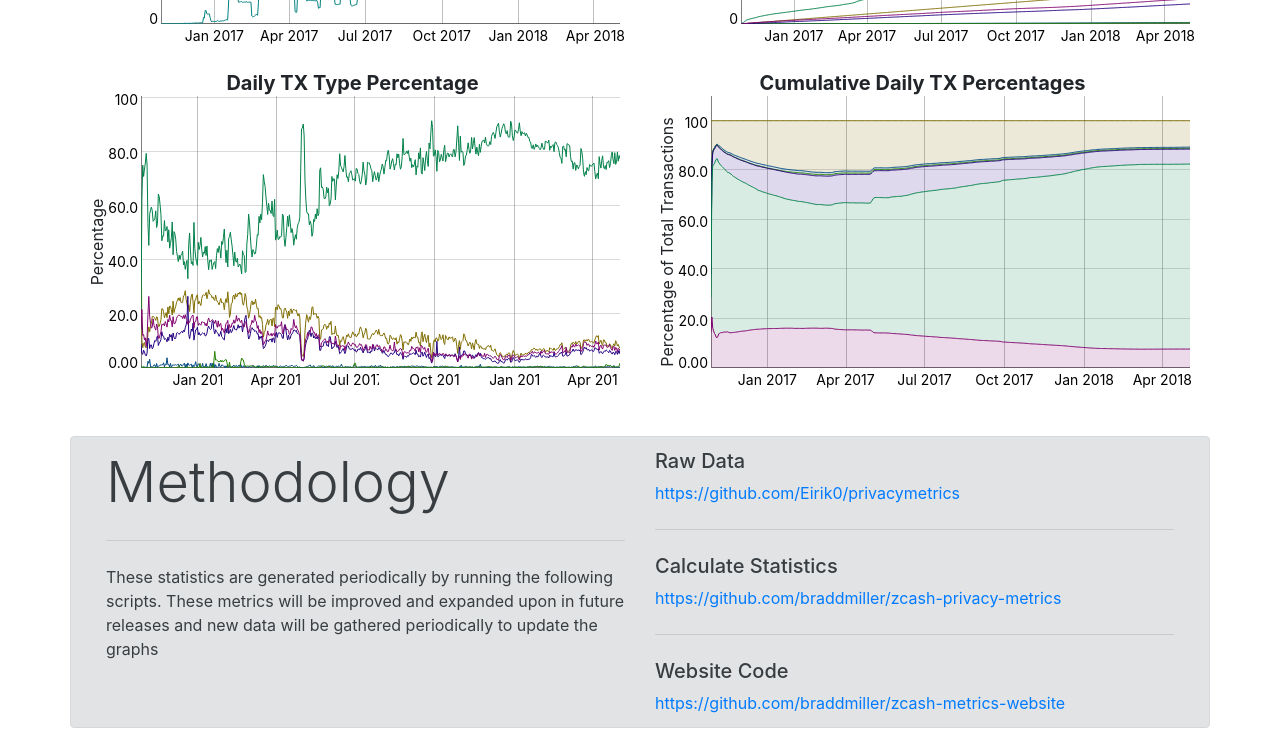
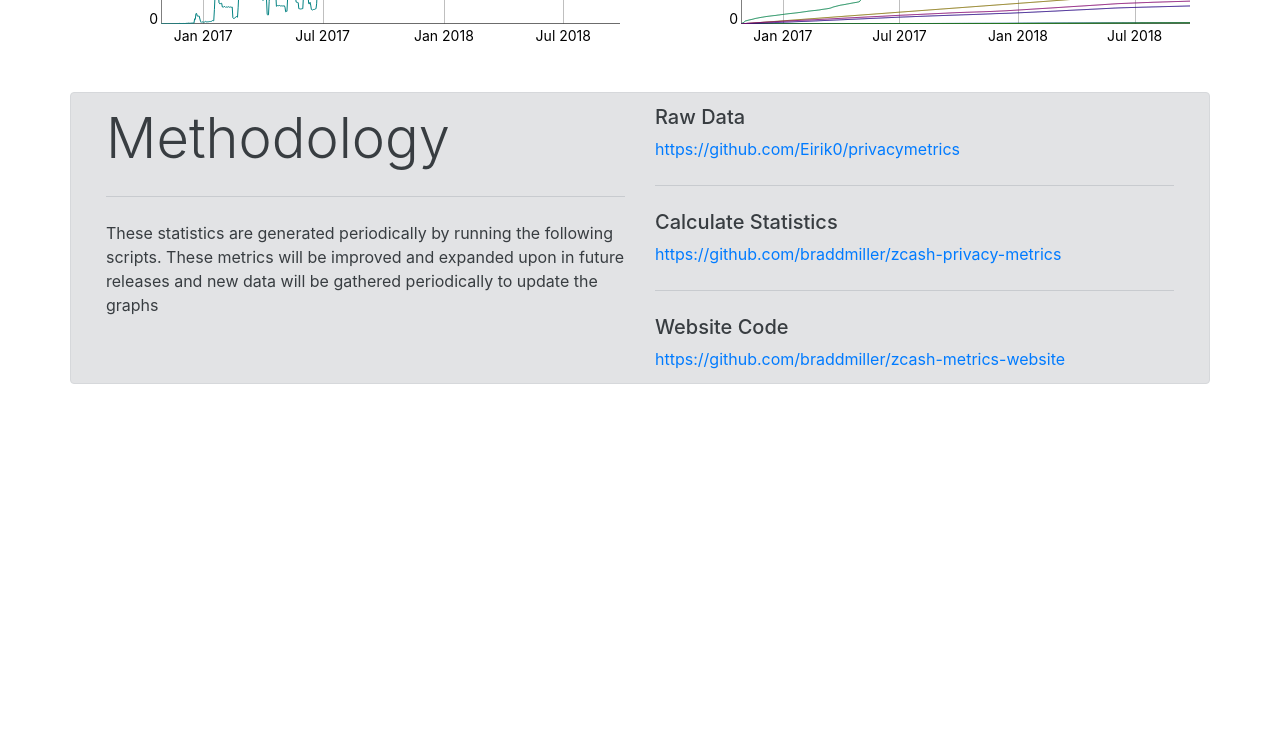
Before and after one commit to braddmiller/zcash-metrics-website, a plain HTML site: page index.html in a window 1280 px wide. Shown: the part 706-1450 px from the top of the page. After the commit the page ends 1106 px from the top, so only its background shows below. Drawn offline with nearby package versions, Linux system fonts and the light colour scheme.

Commit message:
update graphs and data

```diff
--- a/data/cumulative_tx_types.csv
+++ b/data/cumulative_tx_types.csv
@@ -551,4 +551,149 @@ blockDate,coingen,mixed,shielded,shielding,unshielded,unshielding
 2018-04-30,315380.0,13826.0,9451.0,178629.0,2205592.0,225559.0
 2018-05-01,315952.0,13848.0,9485.0,179054.0,2210623.0,226037.0
 2018-05-02,316527.0,13872.0,9540.0,179448.0,2216445.0,226559.0
-2018-05-03,316567.0,13874.0,9550.0,179484.0,2216870.0,226594.0
+2018-05-03,317105.0,13891.0,9594.0,179873.0,2223231.0,227068.0
+2018-05-04,317663.0,13918.0,9627.0,180269.0,2229156.0,227595.0
+2018-05-05,318239.0,13935.0,9673.0,180663.0,2235709.0,228125.0
+2018-05-06,318819.0,13955.0,9701.0,181071.0,2240776.0,228627.0
+2018-05-07,319391.0,13982.0,9744.0,181493.0,2245767.0,229155.0
+2018-05-08,319949.0,14012.0,9792.0,181874.0,2251154.0,229679.0
+2018-05-09,320536.0,14018.0,9824.0,182244.0,2255309.0,230153.0
+2018-05-10,321102.0,14031.0,9859.0,182627.0,2259879.0,230637.0
+2018-05-11,321668.0,14071.0,9890.0,183006.0,2264722.0,231113.0
+2018-05-12,322250.0,14083.0,9921.0,183413.0,2274004.0,231615.0
+2018-05-13,322815.0,14094.0,9964.0,183798.0,2279662.0,232120.0
+2018-05-14,323396.0,14119.0,10007.0,184196.0,2291798.0,232636.0
+2018-05-15,323970.0,14170.0,10060.0,184595.0,2304386.0,233195.0
+2018-05-16,324537.0,14186.0,10102.0,184966.0,2318996.0,233732.0
+2018-05-17,325118.0,14216.0,10141.0,185367.0,2329433.0,234325.0
+2018-05-18,325694.0,14255.0,10174.0,185752.0,2336689.0,234864.0
+2018-05-19,326256.0,14287.0,10204.0,186130.0,2342778.0,235419.0
+2018-05-20,326836.0,14317.0,10237.0,186531.0,2348189.0,235994.0
+2018-05-21,327404.0,14360.0,10274.0,186898.0,2354539.0,236463.0
+2018-05-22,327968.0,14405.0,10325.0,187314.0,2362595.0,236954.0
+2018-05-23,328553.0,14427.0,10372.0,187734.0,2373136.0,237418.0
+2018-05-24,329112.0,14455.0,10411.0,188157.0,2382658.0,237904.0
+2018-05-25,329695.0,14479.0,10454.0,188612.0,2388035.0,238428.0
+2018-05-26,330259.0,14508.0,10491.0,189038.0,2392090.0,239002.0
+2018-05-27,330835.0,14518.0,10511.0,189480.0,2396390.0,239500.0
+2018-05-28,331416.0,14534.0,10537.0,189848.0,2400906.0,239960.0
+2018-05-29,331981.0,14556.0,10572.0,190321.0,2405902.0,240449.0
+2018-05-30,332543.0,14575.0,10604.0,190671.0,2413376.0,240921.0
+2018-05-31,333135.0,14588.0,10624.0,191013.0,2420239.0,241399.0
+2018-06-01,333700.0,14622.0,10662.0,191340.0,2428800.0,241878.0
+2018-06-02,334280.0,14643.0,10676.0,191676.0,2436886.0,242405.0
+2018-06-03,334852.0,14658.0,10698.0,192003.0,2445391.0,242886.0
+2018-06-04,335422.0,14681.0,10735.0,192321.0,2454973.0,243364.0
+2018-06-05,336000.0,14700.0,10762.0,192587.0,2464742.0,243755.0
+2018-06-06,336572.0,14728.0,10776.0,192877.0,2474704.0,244148.0
+2018-06-07,337152.0,14736.0,10800.0,193187.0,2483622.0,244557.0
+2018-06-08,337723.0,14755.0,10815.0,193444.0,2492673.0,244888.0
+2018-06-09,338302.0,14766.0,10826.0,193701.0,2500969.0,245249.0
+2018-06-10,338869.0,14785.0,10837.0,193962.0,2510375.0,245605.0
+2018-06-11,339445.0,14802.0,10857.0,194255.0,2519197.0,245982.0
+2018-06-12,340022.0,14825.0,10882.0,194506.0,2527989.0,246331.0
+2018-06-13,340588.0,14879.0,10899.0,194752.0,2537027.0,246681.0
+2018-06-14,341170.0,14920.0,10912.0,194984.0,2545537.0,246997.0
+2018-06-15,341736.0,14938.0,10928.0,195227.0,2553912.0,247313.0
+2018-06-16,342307.0,14954.0,10956.0,195463.0,2561615.0,247613.0
+2018-06-17,342885.0,14962.0,10971.0,195665.0,2569565.0,247895.0
+2018-06-18,343454.0,14974.0,10988.0,195887.0,2578319.0,248196.0
+2018-06-19,344029.0,14994.0,11015.0,196103.0,2586713.0,248496.0
+2018-06-20,344607.0,15008.0,11030.0,196351.0,2595204.0,248816.0
+2018-06-21,345186.0,15028.0,11061.0,196571.0,2603570.0,249148.0
+2018-06-22,345754.0,15047.0,11094.0,196789.0,2612507.0,249517.0
+2018-06-23,346322.0,15058.0,11110.0,197005.0,2620868.0,249824.0
+2018-06-24,346897.0,15081.0,11143.0,197227.0,2629094.0,250139.0
+2018-06-25,347464.0,15095.0,11183.0,197452.0,2635614.0,250451.0
+2018-06-26,348053.0,15114.0,11217.0,197664.0,2637661.0,250716.0
+2018-06-27,348611.0,15132.0,11236.0,197893.0,2640402.0,251019.0
+2018-06-28,349202.0,15161.0,11256.0,198117.0,2643054.0,251332.0
+2018-06-29,349752.0,15179.0,11274.0,198327.0,2645724.0,251628.0
+2018-06-30,350346.0,15198.0,11297.0,198546.0,2655421.0,251929.0
+2018-07-01,350923.0,15207.0,11324.0,198739.0,2657828.0,252169.0
+2018-07-02,351488.0,15224.0,11364.0,198937.0,2660558.0,252433.0
+2018-07-03,352059.0,15247.0,11387.0,199139.0,2663185.0,252696.0
+2018-07-04,352633.0,15265.0,11420.0,199352.0,2665775.0,253002.0
+2018-07-05,353202.0,15284.0,11443.0,199553.0,2668186.0,253291.0
+2018-07-06,353778.0,15299.0,11463.0,199756.0,2670501.0,253565.0
+2018-07-07,354344.0,15329.0,11601.0,199979.0,2672773.0,253874.0
+2018-07-08,354914.0,15351.0,11834.0,200199.0,2675370.0,254169.0
+2018-07-09,355497.0,15366.0,12034.0,200447.0,2678270.0,254512.0
+2018-07-10,356057.0,15395.0,12374.0,200680.0,2681421.0,254807.0
+2018-07-11,356635.0,15426.0,12655.0,200910.0,2690096.0,255111.0
+2018-07-12,357216.0,15444.0,12769.0,201118.0,2698414.0,255395.0
+2018-07-13,357796.0,15465.0,12806.0,201323.0,2707723.0,255663.0
+2018-07-14,358363.0,15490.0,12830.0,201521.0,2716868.0,255939.0
+2018-07-15,358936.0,15502.0,12850.0,201735.0,2725787.0,256239.0
+2018-07-16,359512.0,15517.0,12874.0,201952.0,2734195.0,256531.0
+2018-07-17,360086.0,15539.0,12900.0,202168.0,2741968.0,256854.0
+2018-07-18,360664.0,15562.0,12932.0,202379.0,2752450.0,257156.0
+2018-07-19,361233.0,15569.0,12966.0,202579.0,2761713.0,257421.0
+2018-07-20,361807.0,15581.0,12987.0,202786.0,2770776.0,257717.0
+2018-07-21,362380.0,15588.0,13007.0,203001.0,2776149.0,257973.0
+2018-07-22,362958.0,15604.0,13033.0,203207.0,2779222.0,258265.0
+2018-07-23,363537.0,15623.0,13058.0,203418.0,2783327.0,258547.0
+2018-07-24,364103.0,15642.0,13105.0,203588.0,2788406.0,258861.0
+2018-07-25,364670.0,15659.0,13126.0,203786.0,2792573.0,259170.0
+2018-07-26,365244.0,15682.0,13156.0,204073.0,2796669.0,259540.0
+2018-07-27,365806.0,15707.0,13168.0,204338.0,2800257.0,259879.0
+2018-07-28,366383.0,15728.0,13178.0,204572.0,2803255.0,260172.0
+2018-07-29,366963.0,15759.0,13204.0,204801.0,2806265.0,260463.0
+2018-07-30,367534.0,15777.0,13221.0,204995.0,2809845.0,260722.0
+2018-07-31,368112.0,15796.0,13258.0,205186.0,2813049.0,260968.0
+2018-08-01,368688.0,15815.0,13265.0,205353.0,2816417.0,261206.0
+2018-08-02,369264.0,15832.0,13274.0,205540.0,2819128.0,261455.0
+2018-08-03,369833.0,15860.0,13286.0,205722.0,2825911.0,261680.0
+2018-08-04,370400.0,15868.0,13293.0,205901.0,2827906.0,261885.0
+2018-08-05,370986.0,15882.0,13301.0,206080.0,2829976.0,262091.0
+2018-08-06,371545.0,15895.0,13314.0,206252.0,2832699.0,262311.0
+2018-08-07,372129.0,15914.0,13332.0,206449.0,2835696.0,262569.0
+2018-08-08,372699.0,15931.0,13335.0,206647.0,2838477.0,262833.0
+2018-08-09,373268.0,15944.0,13345.0,206861.0,2840953.0,263111.0
+2018-08-10,373834.0,15986.0,13352.0,207068.0,2843509.0,263324.0
+2018-08-11,374419.0,15994.0,13360.0,207361.0,2845801.0,263605.0
+2018-08-12,374997.0,16006.0,13368.0,207642.0,2848008.0,263859.0
+2018-08-13,375558.0,16019.0,13376.0,207829.0,2850620.0,264106.0
+2018-08-14,376133.0,16033.0,13386.0,208021.0,2853567.0,264332.0
+2018-08-15,376709.0,16054.0,13404.0,208210.0,2856279.0,264575.0
+2018-08-16,377276.0,16066.0,13407.0,208393.0,2858651.0,264789.0
+2018-08-17,377853.0,16084.0,13422.0,208571.0,2861265.0,265020.0
+2018-08-18,378430.0,16102.0,13425.0,208780.0,2863271.0,265239.0
+2018-08-19,378997.0,16122.0,13432.0,208974.0,2865322.0,265479.0
+2018-08-20,379570.0,16151.0,13438.0,209156.0,2867653.0,265699.0
+2018-08-21,380155.0,16178.0,13446.0,209370.0,2870298.0,265948.0
+2018-08-22,380718.0,16196.0,13450.0,209562.0,2872550.0,266186.0
+2018-08-23,381300.0,16224.0,13455.0,209740.0,2875038.0,266430.0
+2018-08-24,381864.0,16241.0,13477.0,209955.0,2877216.0,266679.0
+2018-08-25,382434.0,16250.0,13495.0,210185.0,2879370.0,266921.0
+2018-08-26,383015.0,16265.0,13497.0,210378.0,2881287.0,267154.0
+2018-08-27,383590.0,16292.0,13518.0,210562.0,2883880.0,267402.0
+2018-08-28,384163.0,16335.0,13556.0,210745.0,2886899.0,267692.0
+2018-08-29,384732.0,16351.0,13565.0,210946.0,2889338.0,267960.0
+2018-08-30,385304.0,16389.0,13588.0,211127.0,2891955.0,268186.0
+2018-08-31,385888.0,16421.0,13598.0,211304.0,2895090.0,268401.0
+2018-09-01,386457.0,16439.0,13608.0,211513.0,2897535.0,268627.0
+2018-09-02,387035.0,16456.0,13614.0,211711.0,2899968.0,268845.0
+2018-09-03,387606.0,16471.0,13622.0,211905.0,2902603.0,269069.0
+2018-09-04,388179.0,16495.0,13629.0,212110.0,2907713.0,269299.0
+2018-09-05,388752.0,16509.0,13640.0,212301.0,2910481.0,269525.0
+2018-09-06,389324.0,16525.0,13660.0,212517.0,2913145.0,269760.0
+2018-09-07,389888.0,16541.0,13668.0,212713.0,2915815.0,269984.0
+2018-09-08,390476.0,16563.0,13692.0,212920.0,2918556.0,270231.0
+2018-09-09,391052.0,16577.0,13710.0,213119.0,2921098.0,270464.0
+2018-09-10,391621.0,16603.0,13720.0,213339.0,2923597.0,270712.0
+2018-09-11,392192.0,16621.0,13730.0,213557.0,2926407.0,270947.0
+2018-09-12,392775.0,16637.0,13735.0,213811.0,2929382.0,271212.0
+2018-09-13,393342.0,16654.0,13747.0,214037.0,2932335.0,271493.0
+2018-09-14,393922.0,16675.0,13756.0,214247.0,2935023.0,271747.0
+2018-09-15,394494.0,16698.0,13772.0,214451.0,2937400.0,271978.0
+2018-09-16,395067.0,16720.0,13785.0,214628.0,2939537.0,272198.0
+2018-09-17,395644.0,16731.0,13795.0,214842.0,2942167.0,272417.0
+2018-09-18,396219.0,16748.0,13814.0,215055.0,2944944.0,272665.0
+2018-09-19,396783.0,16753.0,13833.0,215209.0,2947698.0,272856.0
+2018-09-20,397366.0,16767.0,13850.0,215420.0,2950675.0,273108.0
+2018-09-21,397939.0,16787.0,13893.0,215614.0,2954019.0,273415.0
+2018-09-22,398519.0,16802.0,13915.0,215818.0,2956656.0,273693.0
+2018-09-23,399096.0,16823.0,13930.0,216005.0,2959920.0,273922.0
+2018-09-24,399660.0,16841.0,13941.0,216198.0,2963984.0,274158.0
+2018-09-25,400028.0,16855.0,13961.0,216337.0,2966075.0,274330.0
--- a/data/daily_tx_total.csv
+++ b/data/daily_tx_total.csv
@@ -551,3 +551,148 @@ blockDate,Transactions
 2018-04-30,6980
 2018-05-01,6562
 2018-05-02,7392
+2018-05-03,8371
+2018-05-04,7466
+2018-05-05,8116
+2018-05-06,6605
+2018-05-07,6583
+2018-05-08,6928
+2018-05-09,5624
+2018-05-10,6051
+2018-05-11,6335
+2018-05-12,10816
+2018-05-13,7167
+2018-05-14,13699
+2018-05-15,14224
+2018-05-16,16143
+2018-05-17,12081
+2018-05-18,8828
+2018-05-19,7646
+2018-05-20,7030
+2018-05-21,7834
+2018-05-22,9623
+2018-05-23,12079
+2018-05-24,11057
+2018-05-25,7006
+2018-05-26,5685
+2018-05-27,5846
+2018-05-28,5967
+2018-05-29,6580
+2018-05-30,8909
+2018-05-31,8308
+2018-06-01,10004
+2018-06-02,9564
+2018-06-03,9922
+2018-06-04,11008
+2018-06-05,11050
+2018-06-06,11259
+2018-06-07,10249
+2018-06-08,10244
+2018-06-09,9515
+2018-06-10,10620
+2018-06-11,10105
+2018-06-12,10017
+2018-06-13,10271
+2018-06-14,9694
+2018-06-15,9534
+2018-06-16,8854
+2018-06-17,9035
+2018-06-18,9875
+2018-06-19,9532
+2018-06-20,9666
+2018-06-21,9548
+2018-06-22,10144
+2018-06-23,9479
+2018-06-24,9394
+2018-06-25,7678
+2018-06-26,3166
+2018-06-27,3868
+2018-06-28,3829
+2018-06-29,3762
+2018-06-30,10853
+2018-07-01,3453
+2018-07-02,3814
+2018-07-03,3709
+2018-07-04,3734
+2018-07-05,3512
+2018-07-06,3403
+2018-07-07,3538
+2018-07-08,3937
+2018-07-09,4289
+2018-07-10,4608
+2018-07-11,10099
+2018-07-12,9523
+2018-07-13,10420
+2018-07-14,10235
+2018-07-15,10038
+2018-07-16,9532
+2018-07-17,8934
+2018-07-18,11628
+2018-07-19,10338
+2018-07-20,10173
+2018-07-21,6444
+2018-07-22,4191
+2018-07-23,5221
+2018-07-24,6195
+2018-07-25,5279
+2018-07-26,5380
+2018-07-27,4791
+2018-07-28,4133
+2018-07-29,4167
+2018-07-30,4639
+2018-07-31,4275
+2018-08-01,4375
+2018-08-02,3749
+2018-08-03,7799
+2018-08-04,2961
+2018-08-05,3063
+2018-08-06,3700
+2018-08-07,4073
+2018-08-08,3833
+2018-08-09,3560
+2018-08-10,3591
+2018-08-11,3467
+2018-08-12,3340
+2018-08-13,3628
+2018-08-14,3964
+2018-08-15,3759
+2018-08-16,3351
+2018-08-17,3633
+2018-08-18,3032
+2018-08-19,3079
+2018-08-20,3341
+2018-08-21,3728
+2018-08-22,3267
+2018-08-23,3525
+2018-08-24,3245
+2018-08-25,3223
+2018-08-26,2941
+2018-08-27,3648
+2018-08-28,4146
+2018-08-29,3502
+2018-08-30,3657
+2018-08-31,4153
+2018-09-01,3477
+2018-09-02,3450
+2018-09-03,3647
+2018-09-04,6149
+2018-09-05,3783
+2018-09-06,3723
+2018-09-07,3678
+2018-09-08,3829
+2018-09-09,3582
+2018-09-10,3572
+2018-09-11,3862
+2018-09-12,4098
+2018-09-13,4056
+2018-09-14,3762
+2018-09-15,3423
+2018-09-16,3142
+2018-09-17,3661
+2018-09-18,3849
+2018-09-19,3687
+2018-09-20,4054
+2018-09-21,4481
+2018-09-22,3736
+2018-09-23,4293
+2018-09-24,5086
--- a/data/shielded_amount.csv
+++ b/data/shielded_amount.csv
@@ -550,4 +550,149 @@
 2018-04-30,252185.49047212116
 2018-05-01,253140.33632365149
 2018-05-02,254937.19602696132
-2018-05-03,255204.48004735075
+2018-05-03,254741.7936056815
+2018-05-04,256403.94628035184
+2018-05-05,257521.53736492153
+2018-05-06,259174.4338700818
+2018-05-07,258614.37018500175
+2018-05-08,258711.1272979919
+2018-05-09,258731.16091539152
+2018-05-10,258980.8790872218
+2018-05-11,259476.80328026228
+2018-05-12,259689.28227602225
+2018-05-13,257051.98329484276
+2018-05-14,256741.84119796287
+2018-05-15,256490.6441732226
+2018-05-16,256946.85889772326
+2018-05-17,255074.6216964526
+2018-05-18,253777.99601091258
+2018-05-19,251858.36603236198
+2018-05-20,251637.18400285207
+2018-05-21,251910.02143615205
+2018-05-22,254388.45196793135
+2018-05-23,256777.3542206008
+2018-05-24,257081.1876438409
+2018-05-25,253852.28385639098
+2018-05-26,237305.5888549015
+2018-05-27,230338.99526513182
+2018-05-28,230447.7076196419
+2018-05-29,232961.01175946184
+2018-05-30,231508.42534181196
+2018-05-31,233990.5942519121
+2018-06-01,231432.62979162205
+2018-06-02,230162.84391247202
+2018-06-03,229672.4118741816
+2018-06-04,227078.92351267207
+2018-06-05,227573.52255154215
+2018-06-06,231013.77513341233
+2018-06-07,229582.61911318265
+2018-06-08,233431.77187323198
+2018-06-09,233108.3236015914
+2018-06-10,231152.3801794015
+2018-06-11,236057.08142465074
+2018-06-12,236657.7589913709
+2018-06-13,236676.79165153112
+2018-06-14,236405.79615448043
+2018-06-15,236112.8022757005
+2018-06-16,246135.27839668095
+2018-06-17,246431.57822208107
+2018-06-18,246202.89035614114
+2018-06-19,249293.7023134511
+2018-06-20,255869.69791523088
+2018-06-21,249040.86857811082
+2018-06-22,240751.2907484807
+2018-06-23,234163.2952953009
+2018-06-24,229568.24576133024
+2018-06-25,230389.4540766906
+2018-06-26,232995.50427998044
+2018-06-27,236147.76679152995
+2018-06-28,236234.50574835017
+2018-06-29,237303.25011476967
+2018-06-30,237463.7860882394
+2018-07-01,238454.08395673987
+2018-07-02,250236.40018917993
+2018-07-03,248397.08280436974
+2018-07-04,246333.48929762002
+2018-07-05,246202.2778994795
+2018-07-06,244069.6885922402
+2018-07-07,244328.95776555967
+2018-07-08,244261.28247816954
+2018-07-09,255643.41413873993
+2018-07-10,255591.24598760996
+2018-07-11,255965.24626835994
+2018-07-12,256783.90961406007
+2018-07-13,256469.88206939958
+2018-07-14,257889.85013757925
+2018-07-15,259809.15696935914
+2018-07-16,260482.36557511892
+2018-07-17,258823.46845850907
+2018-07-18,258579.84776751976
+2018-07-19,257030.63047983963
+2018-07-20,255154.25966307987
+2018-07-21,255414.2646738803
+2018-07-22,255069.57574218046
+2018-07-23,255686.4705910813
+2018-07-24,241012.3664141614
+2018-07-25,254737.9573539514
+2018-07-26,252708.1820586212
+2018-07-27,249685.94455506094
+2018-07-28,249839.17336431053
+2018-07-29,249818.6253961809
+2018-07-30,242845.75297723152
+2018-07-31,242963.63310913183
+2018-08-01,243302.86390590202
+2018-08-02,243290.35338431224
+2018-08-03,243235.8476318717
+2018-08-04,258524.03397010174
+2018-08-05,257511.9239362413
+2018-08-06,258899.5676326705
+2018-08-07,259385.14349579066
+2018-08-08,274972.4029917009
+2018-08-09,275388.74097364023
+2018-08-10,281977.22606085055
+2018-08-11,300396.8436725503
+2018-08-12,319108.7993953703
+2018-08-13,318679.7976532001
+2018-08-14,317875.7882844601
+2018-08-15,316822.78868451994
+2018-08-16,318722.7182799401
+2018-08-17,320370.7023335304
+2018-08-18,318212.2874679705
+2018-08-19,318369.2224946311
+2018-08-20,318772.99784455076
+2018-08-21,335684.27781852055
+2018-08-22,337524.84023386985
+2018-08-23,336314.7186704399
+2018-08-24,335013.6455769697
+2018-08-25,335508.4141390594
+2018-08-26,335692.7773968987
+2018-08-27,336592.75357605796
+2018-08-28,325066.48769538756
+2018-08-29,322994.0326116476
+2018-08-30,321154.85181720834
+2018-08-31,320641.32788989786
+2018-09-01,331200.59614004754
+2018-09-02,332546.43933638744
+2018-09-03,331797.8096683072
+2018-09-04,330923.07288472727
+2018-09-05,329873.7221687874
+2018-09-06,331460.03059795685
+2018-09-07,329158.4420208875
+2018-09-08,330136.6455826778
+2018-09-09,328938.5433941679
+2018-09-10,330269.80825184844
+2018-09-11,331225.3961270787
+2018-09-12,330710.01348057855
+2018-09-13,328338.71486199833
+2018-09-14,329514.7355429586
+2018-09-15,328577.9256789293
+2018-09-16,329704.86316040903
+2018-09-17,328115.35619652923
+2018-09-18,329397.2152915597
+2018-09-19,328013.23839474004
+2018-09-20,338505.3850053195
+2018-09-21,324143.6986216996
+2018-09-22,314137.1260973988
+2018-09-23,316109.3429079093
+2018-09-24,319282.4701539092
+2018-09-25,315586.0884489091
--- a/index.html
+++ b/index.html
@@ -46,17 +46,6 @@
             <div id="graphdiv3" class="graphdiv"></div>
         </div><!--.col-sm -->
       </div><!--.row -->
-      <div class="row">
-      </div><!--.row -->
-      <br>
-      <div class="row">
-        <div class="col-sm">
-          <div id="graphdiv5" class="graphdiv"></div>
-        </div><!--.col-sm -->
-        <div class="col-sm">
-            <div id="graphdiv1" class="graphdiv"></div>
-        </div><!--.col-sm -->
-      </div><!--.row -->
       <br><br>
       <div class="row alert alert-secondary" id="methodology">
             <div class="col">
@@ -83,21 +72,6 @@
     <script src="https://cdnjs.cloudflare.com/ajax/libs/popper.js/1.14.0/umd/popper.min.js" integrity="sha384-cs/chFZiN24E4KMATLdqdvsezGxaGsi4hLGOzlXwp5UZB1LY//20VyM2taTB4QvJ" crossorigin="anonymous"></script>
     <script src="https://stackpath.bootstrapcdn.com/bootstrap/4.1.0/js/bootstrap.min.js" integrity="sha384-uefMccjFJAIv6A+rW+L4AHf99KvxDjWSu1z9VI8SKNVmz4sk7buKt/6v9KI65qnm" crossorigin="anonymous"></script>
     <script src="/js/dygraph.min.js"></script>
-
-    <!-- Total percentage chart -->
-
-    <script type="text/javascript">
-      g1 = new Dygraph(
-        document.getElementById("graphdiv1"),
-        "data/cumulative_tx_types_percentage.csv",
-        {
-          title: 'Cumulative Daily TX Percentages',
-          ylabel: 'Percentage of Total Transactions',
-          stackedGraph: true,
-          sigFigs:3,
-
-        });
-    </script>
 
     <!-- Total volume (number of TXs) chart -->
 
@@ -138,23 +112,5 @@
 
         });
     </script>
-
-    <script type="text/javascript">
-      g5 = new Dygraph(
-        document.getElementById("graphdiv5"),
-        "data/daily_tx_types_percentage.csv",
-        {
-          title: 'Daily TX Type Percentage',
-          ylabel: 'Percentage',
-          sigFigs: 3,
-          axisLabelWidth:50
-
-        });
-    </script>
-
-
-
-
-
   </body>
 </html>
```
Also changed, not shown: data/transparent_vs_shielded_percentage.csv (+146 -1 lines), data/cumulative_tx_types_percentage.csv (deleted), data/daily_tx_types_percentage.csv (deleted).
